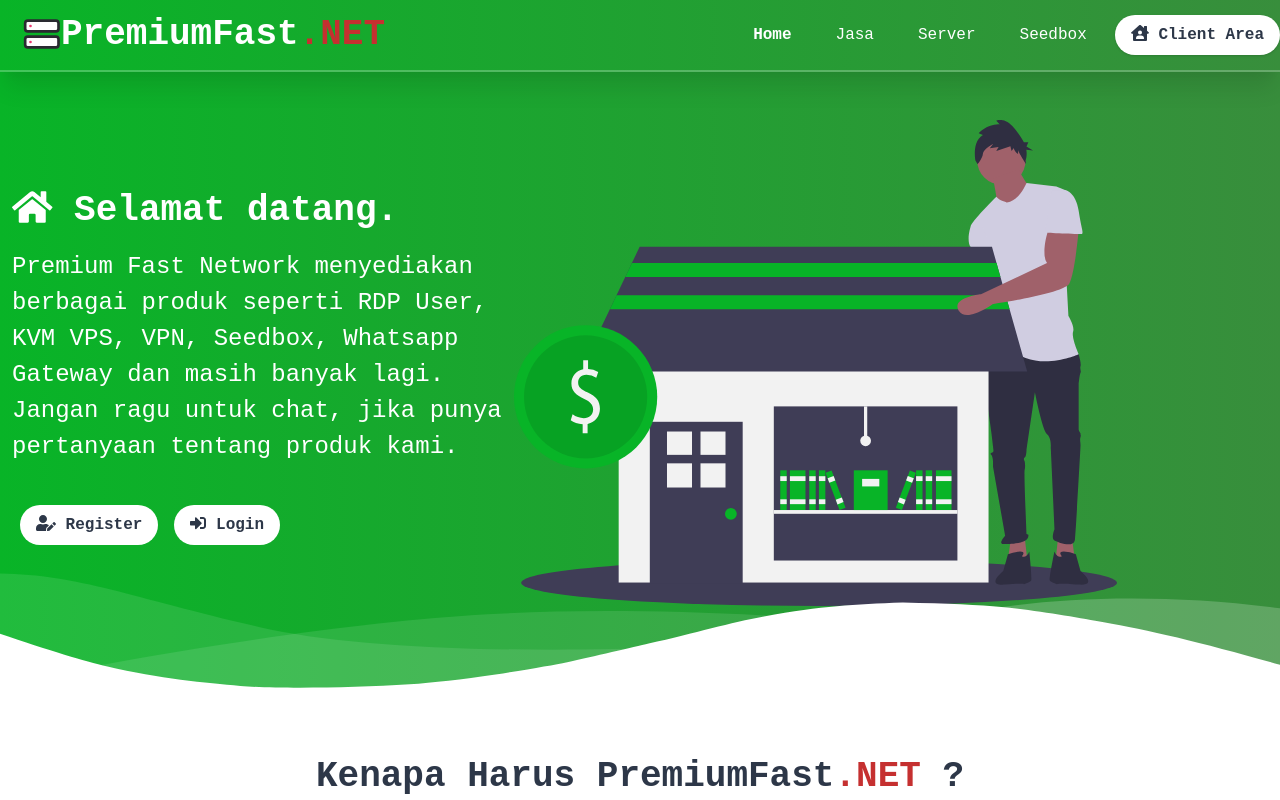
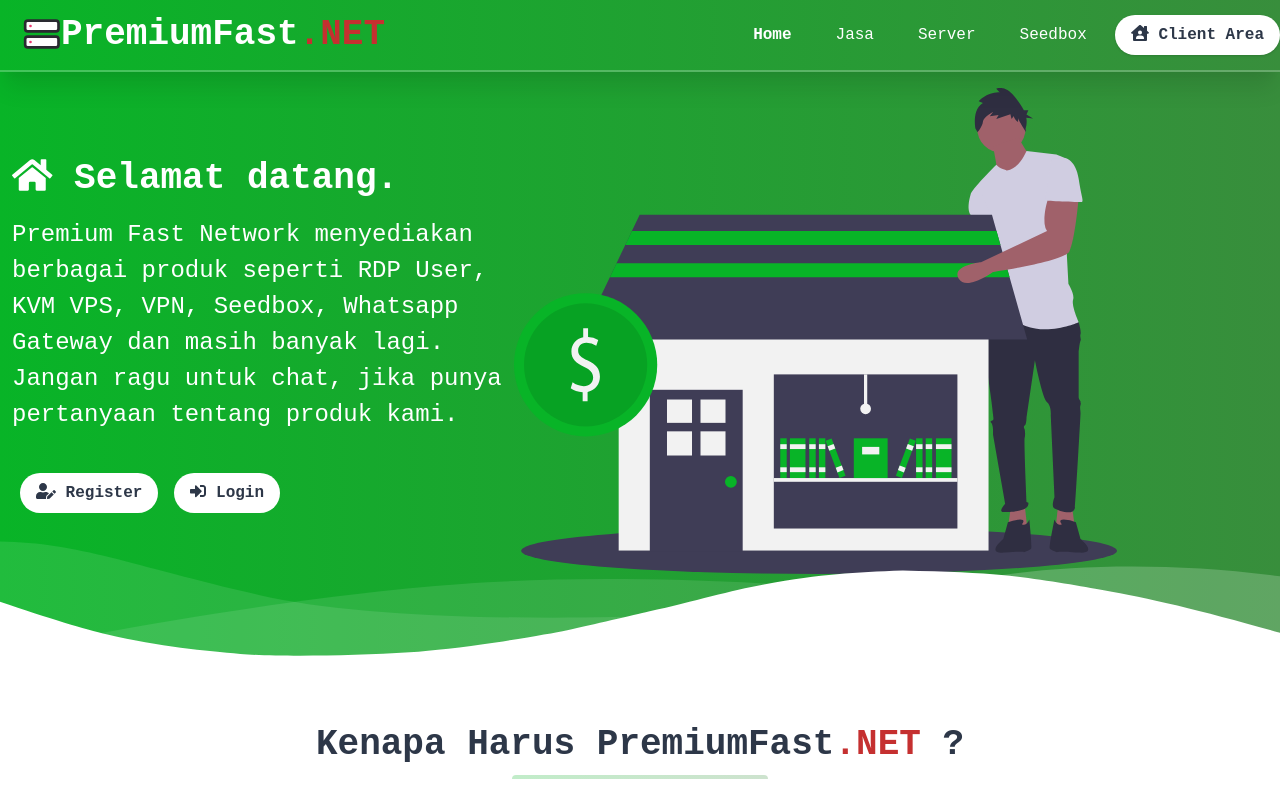
Before and after one commit to Premium-Fast-Network/next.premiumfast.net, a Next.js app: page / in a window 1280 px wide. Shown: the top 800 px of the page. Built offline with nearby package versions, Linux system fonts and the light colour scheme.

Commit message:
Update HeadContent Components: Padding Top to 16

```diff
--- a/components/HeadContent.jsx
+++ b/components/HeadContent.jsx
@@ -1,7 +1,7 @@
 export default function HeadContent(props) {
     return (
         <>
-            <div className="pt-24">
+            <div className="pt-16">
                 {props.children}
             </div>
 
```
